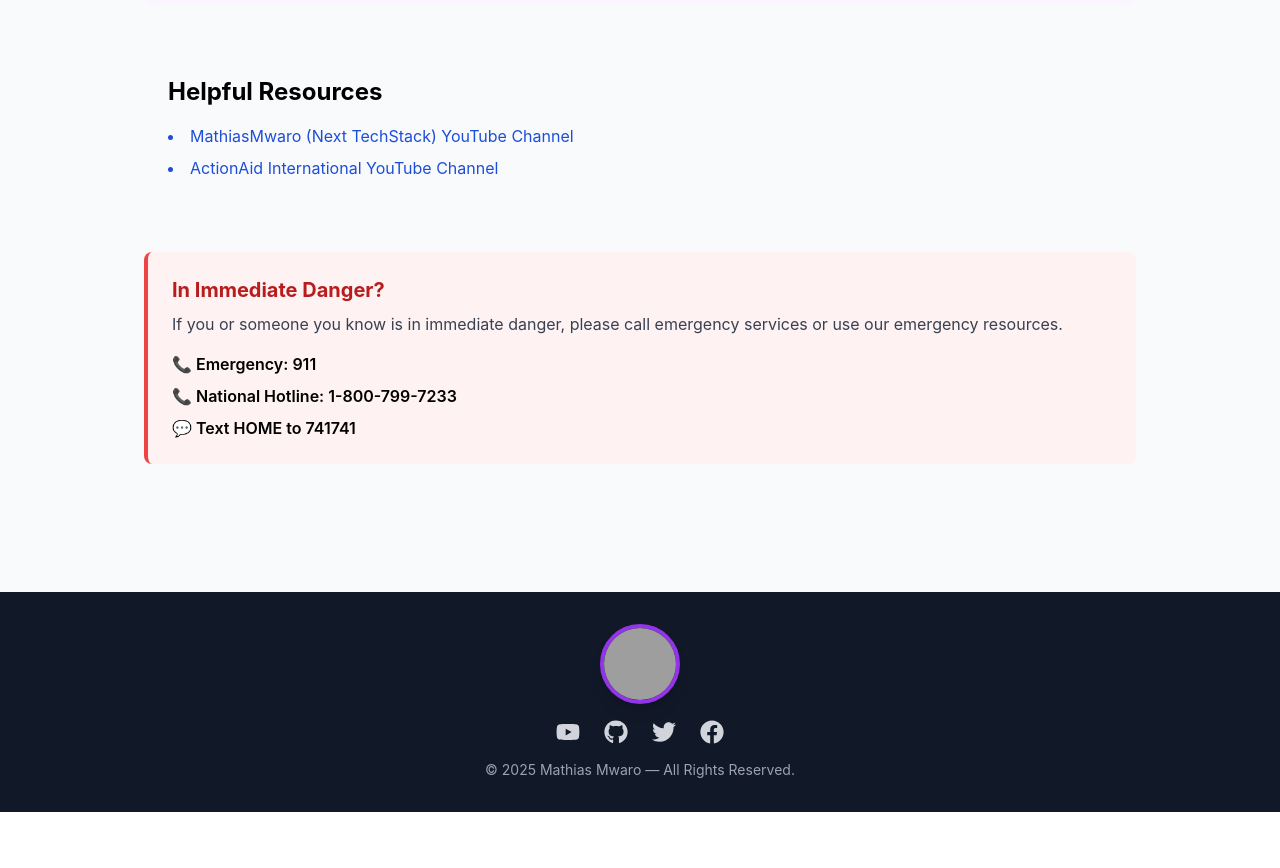
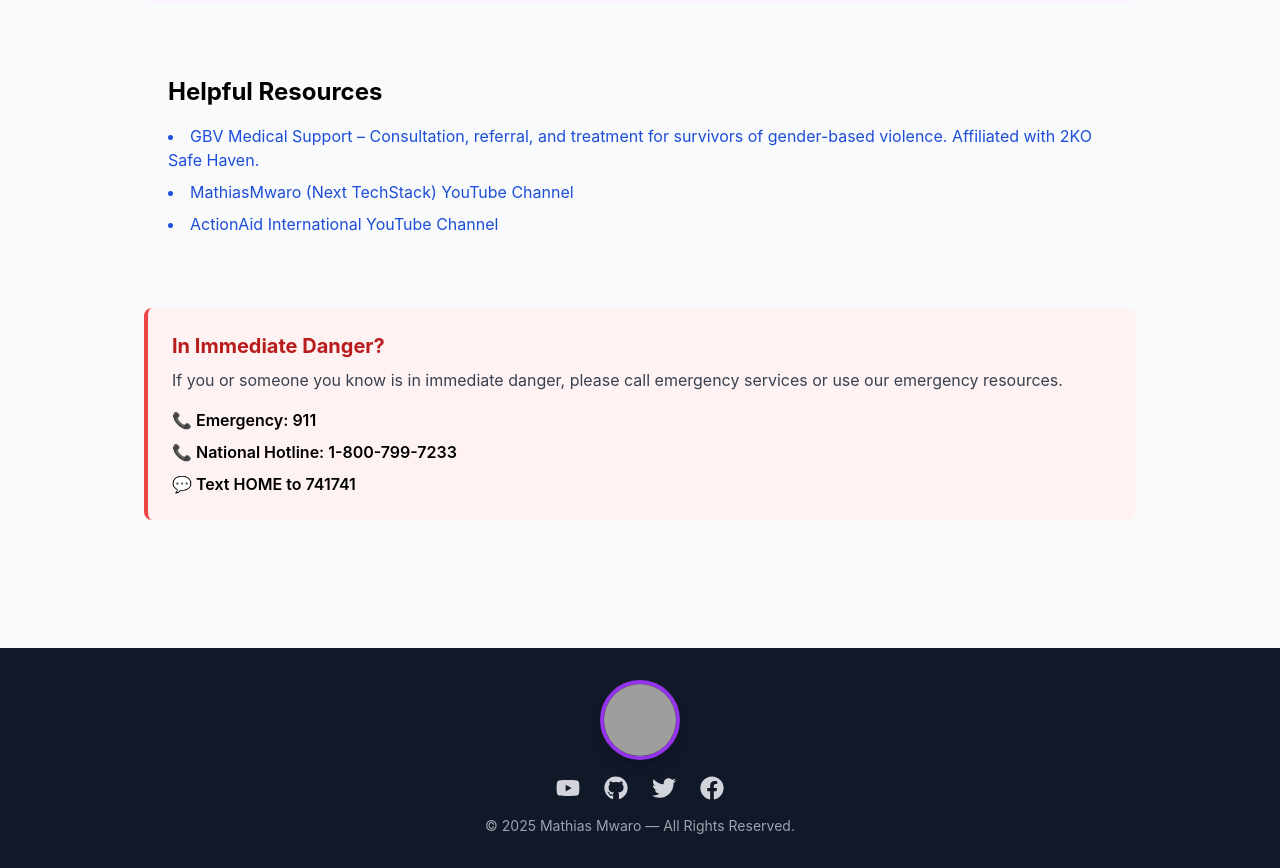
Before and after one commit to mkmattymatty/gbv-frontend, a React (Create React App) app: page / in a window 1280 px wide. Shown: the part 1200-2068 px from the top of the page. Before the commit the page ends 2012 px from the top, so only its background shows below. Built offline with nearby package versions, Linux system fonts and the light colour scheme; grey boxes are pictures that could not be loaded.

Commit message:
Update Landing.jsx

```diff
--- a/src/pages/Landing.jsx
+++ b/src/pages/Landing.jsx
@@ -85,7 +85,7 @@
             Forms of Gender-Based Violence
           </h2>
           <div className="grid md:grid-cols-3 gap-4">
-            {/* Physical Abuse with Image */}
+            {/* Physical Abuse */}
             <div className="bg-white dark:bg-gray-700 p-4 rounded shadow flex flex-col items-center">
               <img src={physicalImg} alt="Physical abuse" className="w-35 h-24 mb-2 rounded" />
               <h4 className="font-bold text-purple-700 mb-1">Physical</h4>
@@ -102,7 +102,7 @@
               </p>
             </div>
 
-            {/* Sexual Abuse with Image */}
+            {/* Sexual Abuse */}
             <div className="bg-white dark:bg-gray-700 p-4 rounded shadow flex flex-col items-center">
               <img src={sexualImg} alt="Sexual abuse" className="w-60 h-24 mb-2 rounded" />
               <h4 className="font-bold text-purple-700 mb-1">Sexual</h4>
@@ -142,6 +142,15 @@
           <h2 className="text-2xl font-bold mb-4">Helpful Resources</h2>
           <ul className="list-disc list-inside space-y-2 text-blue-700 dark:text-blue-400">
             <li>
+              <a
+                href="https://your-medical-gbv-link.com"
+                target="_blank"
+                rel="noopener noreferrer"
+              >
+                GBV Medical Support
+              </a> – Consultation, referral, and treatment for survivors of gender-based violence. Affiliated with 2KO Safe Haven.
+            </li>
+            <li>
               <a href="http://www.youtube.com/@MathiasMwaro" target="_blank" rel="noopener noreferrer">
                 MathiasMwaro (Next TechStack) YouTube Channel
               </a>
```
